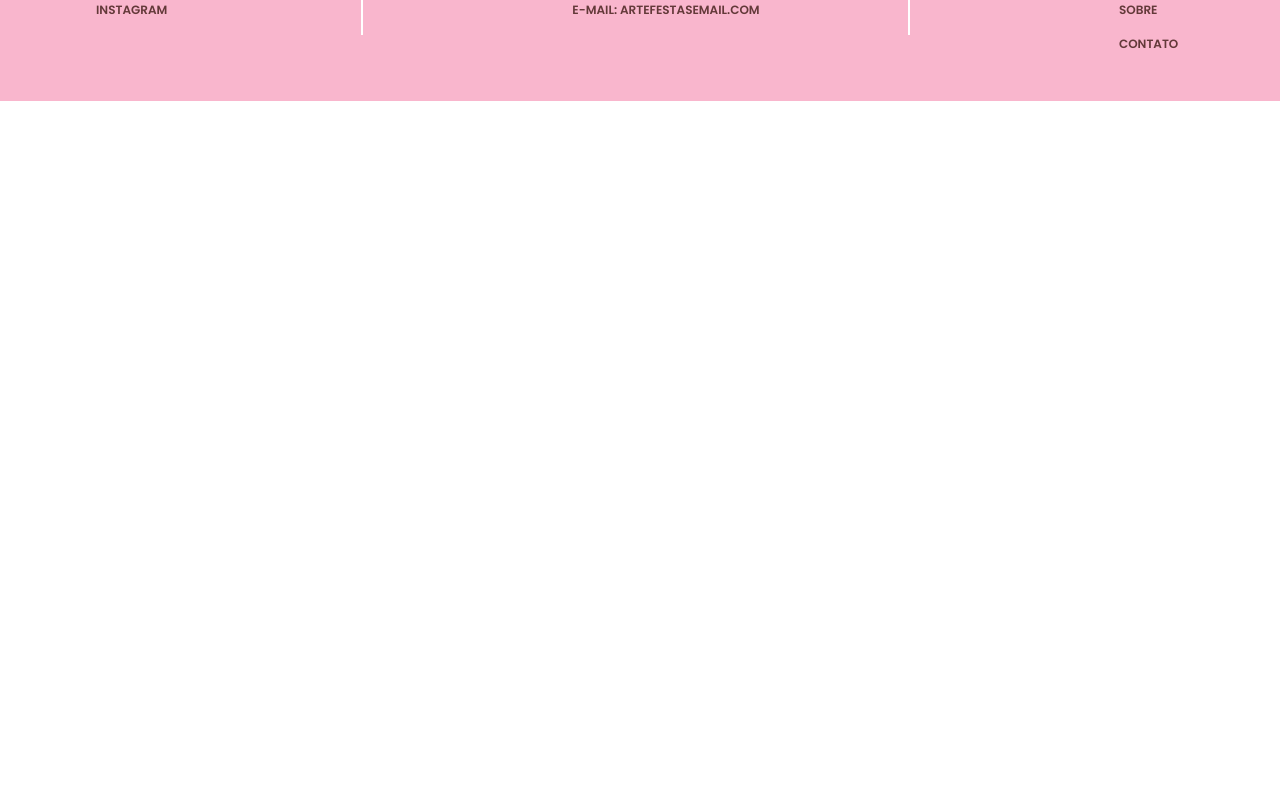
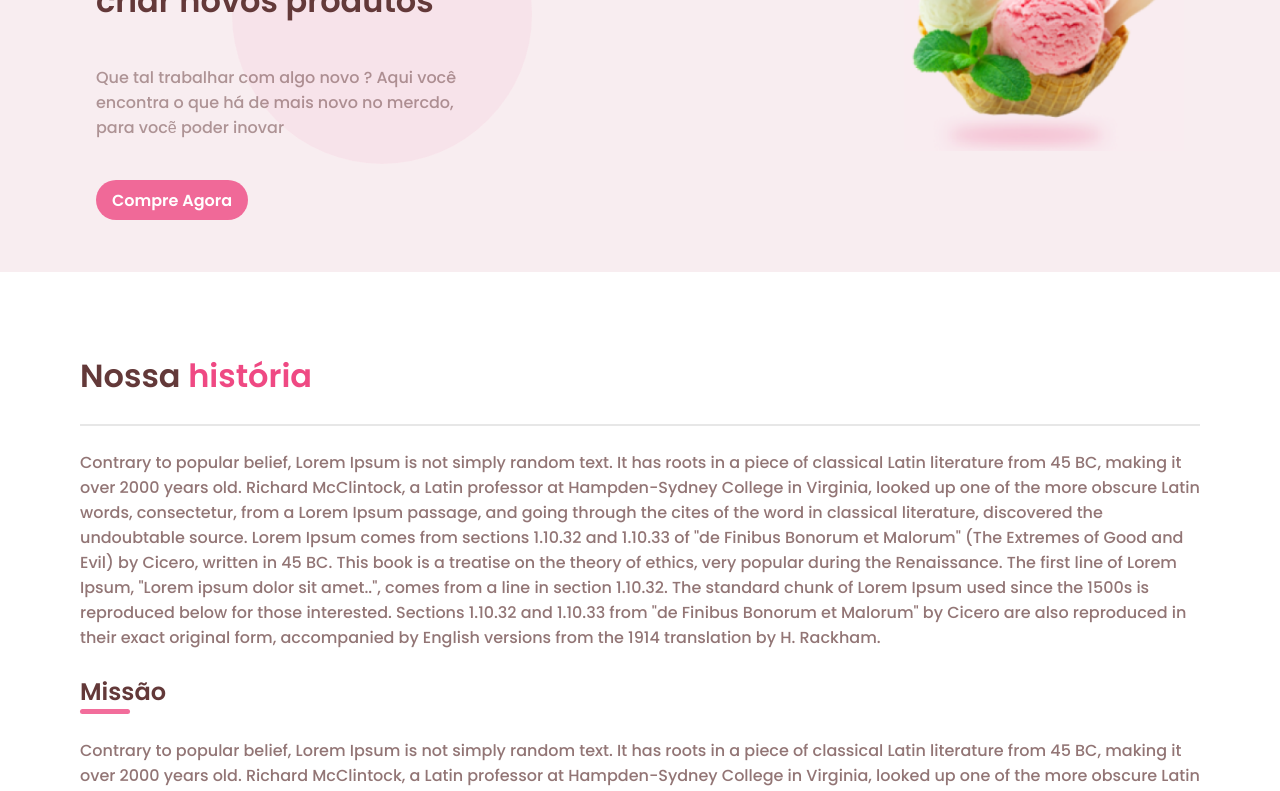
Before and after one commit to gabrieljcf/marketplace-site, a React (Create React App) app: page /About in a window 1280 px wide. Shown: the part 300-1091 px from the top of the page. Before the commit the page ends 800 px from the top, so only its background shows below. Built offline with nearby package versions, Linux system fonts and the light colour scheme.

Commit message:
feature: add about page

```diff
--- a/src/components/Menu/styles.ts
+++ b/src/components/Menu/styles.ts
@@ -9,7 +9,7 @@ export const Container = styled.nav`
 export const Content = styled.div`
   max-width: 1120px;
   margin: 0 auto;
-  padding: 0 1rem;
+  padding: 0 2rem;
 
   display: flex;
   align-items: center;
@@ -27,7 +27,8 @@ export const Content = styled.div`
       padding: 0.5rem 1rem;
       font-size: 1rem;
 
-      &:hover, &:active {
+      &:hover,
+      &:active {
         color: var(--pink);
         background: var(--background);
         border-radius: 2.5rem;
--- a/src/pages/About/index.tsx
+++ b/src/pages/About/index.tsx
@@ -1,7 +1,100 @@
+import { useEffect, useState } from "react";
+import { Loading } from "../../components/Loading";
+import { Cta } from "../../components/Cta";
+
+import ctaImg from "../../assets/cta.png";
+import { AboutContent } from "./styles";
+import { Line } from "../Products/styles";
+
 export function About() {
+  const [isLoading, setIsLoading] = useState(false);
+
+  useEffect(() => {
+    setIsLoading(true);
+    setTimeout(() => {
+      setIsLoading(false);
+    }, 1000);
+  }, []);
+
   return (
-    <div>
-      <h1>About</h1>
-    </div>
+    <main>
+      <Cta
+        title="Os melhores produtos para você"
+        subtitle="Solte sua imaginação ao criar novos produtos"
+        paragraph="Que tal trabalhar com algo novo ?
+        Aqui você encontra o que há de mais novo no mercdo, para vocẽ poder inovar"
+        reverse={false}
+        image={ctaImg}
+        link="/products"
+        buttonText="Compre Agora"
+      />
+      <AboutContent>
+        <h3>
+          Nossa <span>história</span>
+        </h3>
+        <Line />
+        <p>
+          Contrary to popular belief, Lorem Ipsum is not simply random text. It
+          has roots in a piece of classical Latin literature from 45 BC, making
+          it over 2000 years old. Richard McClintock, a Latin professor at
+          Hampden-Sydney College in Virginia, looked up one of the more obscure
+          Latin words, consectetur, from a Lorem Ipsum passage, and going
+          through the cites of the word in classical literature, discovered the
+          undoubtable source. Lorem Ipsum comes from sections 1.10.32 and
+          1.10.33 of "de Finibus Bonorum et Malorum" (The Extremes of Good and
+          Evil) by Cicero, written in 45 BC. This book is a treatise on the
+          theory of ethics, very popular during the Renaissance. The first line
+          of Lorem Ipsum, "Lorem ipsum dolor sit amet..", comes from a line in
+          section 1.10.32. The standard chunk of Lorem Ipsum used since the
+          1500s is reproduced below for those interested. Sections 1.10.32 and
+          1.10.33 from "de Finibus Bonorum et Malorum" by Cicero are also
+          reproduced in their exact original form, accompanied by English
+          versions from the 1914 translation by H. Rackham.
+        </p>
+
+        <h4>Missão</h4>
+        <p>
+          Contrary to popular belief, Lorem Ipsum is not simply random text. It
+          has roots in a piece of classical Latin literature from 45 BC, making
+          it over 2000 years old. Richard McClintock, a Latin professor at
+          Hampden-Sydney College in Virginia, looked up one of the more obscure
+          Latin words, consectetur, from a Lorem Ipsum passage, and going
+          through the cites of the word in classical literature, discovered the
+          undoubtable source. Lorem Ipsum comes from sections 1.10.32 and
+          1.10.33 of "de Finibus Bonorum et Malorum" (The Extremes of Good and
+          Evil) by Cicero, written in 45 BC. This book is a treatise on the
+          theory of ethics, very popular during the Renaissance. The first line
+          of Lorem Ipsum, "Lorem ipsum dolor sit amet..", comes from a line in
+          section 1.10.32. The standard chunk of Lorem Ipsum used since the
+          1500s is reproduced below for those interested. Sections 1.10.32 and
+          1.10.33 from "de Finibus Bonorum et Malorum" by Cicero are also
+          reproduced in their exact original form, accompanied by English
+          versions from the 1914 translation by H. Rackham.
+        </p>
+
+        <h4>Visão</h4>
+        <p>
+          Contrary to popular belief, Lorem Ipsum is not simply random text. It
+          has roots in a piece of classical Latin literature from 45 BC, making
+          it over 2000 years old. Richard McClintock, a Latin professor at
+          Hampden-Sydney College in Virginia, looked up one of the more obscure
+          Latin words, consectetur, from a Lorem Ipsum passage, and going
+          through the cites of the word in classical literature, discovered the
+          undoubtable source. Lorem Ipsum comes from sections 1.10.32 and
+        </p>
+
+        <h4>Valores</h4>
+        <p>
+          Contrary to popular belief, Lorem Ipsum is not simply random text. It
+          has roots in a piece of classical Latin literature from 45 BC, making
+          it over 2000 years old. Richard McClintock, a Latin professor at
+          Hampden-Sydney College in Virginia, looked up one of the more obscure
+          Latin words, consectetur, from a Lorem Ipsum passage, and going
+          through the cites of the word in classical literature, discovered the
+          undoubtable source. Lorem Ipsum comes from sections 1.10.32 and
+        </p>
+      </AboutContent>
+      {isLoading && <Loading />}
+    </main>
   );
 }
--- /dev/null
+++ b/src/pages/About/styles.ts
@@ -0,0 +1,39 @@
+import styled from "styled-components";
+
+export const AboutContent = styled.div`
+  max-width: 1120px;
+  margin: 5rem auto;
+
+  h3 {
+    font-size: 2rem;
+    color: var(--text-body);
+    margin-bottom: 1.5rem;
+  }
+
+  h4 {
+    font-size: 1.5rem;
+    color: var(--text-body);
+    margin: 1.5rem 0;
+    max-width: 50px;
+
+    &:after {
+      content: "";
+      display: block;
+      width: 100%;
+      height: 5px;
+      background: var(--pink);
+      border-radius: 2.5rem;
+    }
+  }
+
+  span {
+    color: var(--pink-dark);
+  }
+
+  p {
+    color: var(--text-description);
+    font-size: 1rem;
+    font-weight: 500;
+    margin-top: 1.5rem;
+  }
+`;
```
